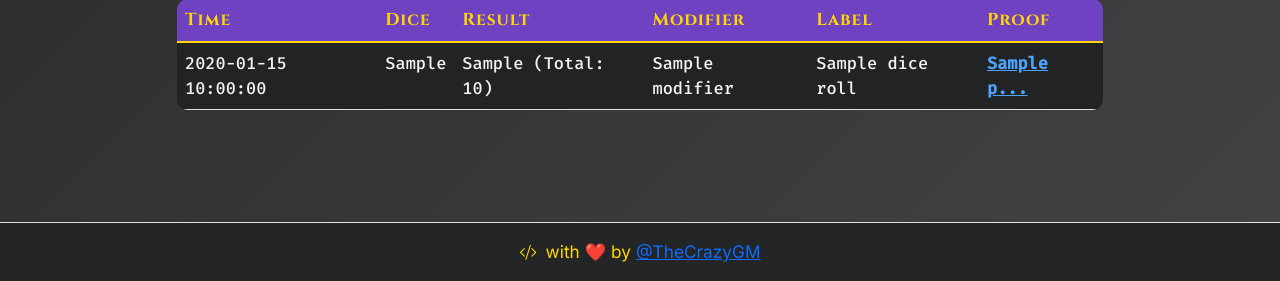
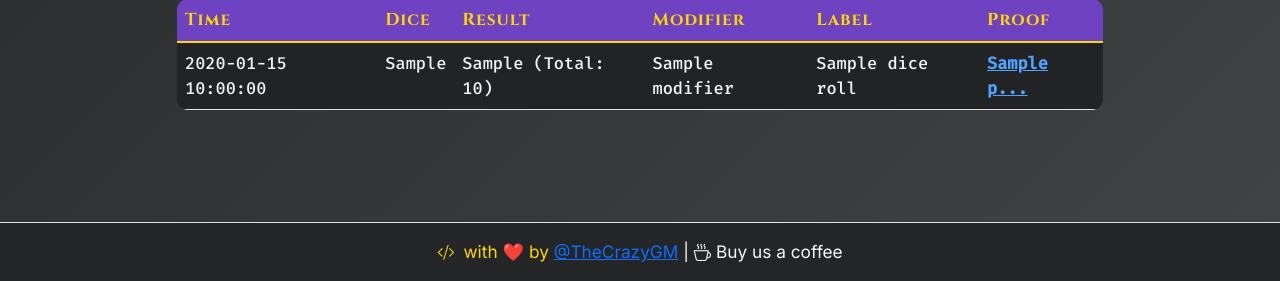
Before and after one commit to TheCrazyGM/ultimate-dice, a Flask app: page / in a window 1280 px wide. Shown: the part 766-1047 px from the top of the page. Run offline with Flask 3, Linux system fonts and the light colour scheme; a database or web service that is not in the repository returns one stand-in record (values such as "Sample title"); data that the repository does not hold is empty.

Commit message:
feat: add coffee donation link to footer and improve HTML formatting

```diff
--- a/templates/base.html
+++ b/templates/base.html
@@ -1,14 +1,16 @@
-<!DOCTYPE html>
+<!doctype html>
 <html lang="en">
 
 <head>
-    <meta charset="UTF-8">
-    <meta name="viewport" content="width=device-width, initial-scale=1.0">
+  <meta charset="UTF-8" />
+  <meta name="viewport" content="width=device-width, initial-scale=1.0" />
   <title>{% block title %}Ultimate Dice Roller{% endblock %}</title>
-    <link href="https://cdn.jsdelivr.net/npm/bootstrap@5.3.0/dist/css/bootstrap.min.css" rel="stylesheet">
-    <link href="https://cdn.jsdelivr.net/npm/bootstrap-icons@1.10.5/font/bootstrap-icons.css" rel="stylesheet">
-    <link href="https://fonts.googleapis.com/css2?family=Cinzel:wght@700&family=Fira+Mono:wght@500&family=Inter:wght@400;700&display=swap" rel="stylesheet">
-    <link href="/static/css/theme.css" rel="stylesheet">
+  <link href="https://cdn.jsdelivr.net/npm/bootstrap@5.3.0/dist/css/bootstrap.min.css" rel="stylesheet" />
+  <link href="https://cdn.jsdelivr.net/npm/bootstrap-icons@1.10.5/font/bootstrap-icons.css" rel="stylesheet" />
+  <link
+    href="https://fonts.googleapis.com/css2?family=Cinzel:wght@700&family=Fira+Mono:wght@500&family=Inter:wght@400;700&display=swap"
+    rel="stylesheet" />
+  <link href="/static/css/theme.css" rel="stylesheet" />
   {% block head %}{% endblock %}
 </head>
 
@@ -19,24 +21,32 @@
         <i class="bi bi-dice-6-fill me-2"></i>
         Ultimate Dice Roller
       </a>
-            <button class="navbar-toggler" type="button" data-bs-toggle="collapse" data-bs-target="#navbarNav" aria-controls="navbarNav" aria-expanded="false" aria-label="Toggle navigation">
+      <button class="navbar-toggler" type="button" data-bs-toggle="collapse" data-bs-target="#navbarNav"
+        aria-controls="navbarNav" aria-expanded="false" aria-label="Toggle navigation">
         <span class="navbar-toggler-icon"></span>
       </button>
       <div class="collapse navbar-collapse" id="navbarNav">
         <ul class="navbar-nav ms-auto">
           <li class="nav-item"><a class="nav-link" href="/">Home</a></li>
-                    <li class="nav-item"><a class="nav-link" href="/verify"><i class="bi bi-shield-lock me-1"></i>Verify Proof</a></li>
+          <li class="nav-item">
+            <a class="nav-link" href="/verify"><i class="bi bi-shield-lock me-1"></i>Verify Proof</a>
+          </li>
         </ul>
       </div>
     </div>
   </nav>
-    <main class="container pb-5">
-        {% block content %}{% endblock %}
-    </main>
+  <main class="container pb-5">{% block content %}{% endblock %}</main>
   <footer class="text-center py-3 mt-5 border-top">
     <div class="container">
       <span>
-                <i class="bi bi-code-slash me-1"></i> with <span style="color:#e25555;">&#10084;&#65039;</span> by <a href="https://peakd.com/@thecrazygm" target="_blank" rel="noopener" class="text-decoration-underline">@TheCrazyGM</a>
+        <i class="bi bi-code-slash me-1"></i> with
+        <span style="color: #e25555">&#10084;&#65039;</span> by
+        <a href="https://peakd.com/@thecrazygm" target="_blank" rel="noopener"
+          class="text-decoration-underline">@TheCrazyGM</a>
+        <a href="https://thecrazygm.com/hivetools/give/mithril.donation/2/HBD/Buy%20a%20coffee" target="_blank"
+          class="text-decoration-none text-light"> |
+          <i class="bi bi-cup-hot"></i> Buy us a coffee
+        </a>
       </span>
     </div>
   </footer>
```
Lines whose indentation alone changed are shown as unchanged.
